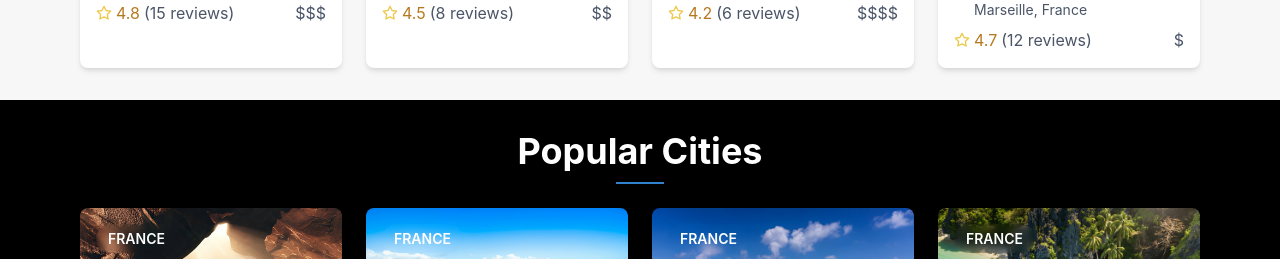
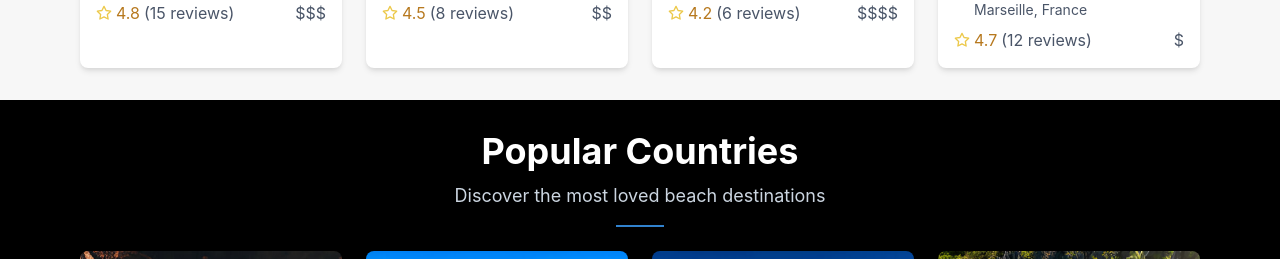
Before and after one commit to rapthar/sandypaths, a React (Create React App) app: page / in a window 1280 px wide. Shown: the part 2327-2586 px from the top of the page. Built offline with nearby package versions, Linux system fonts and the light colour scheme.

Commit message:
Update Homefive.jsx

```diff
--- a/src/Components/Home/Homefive.jsx
+++ b/src/Components/Home/Homefive.jsx
@@ -30,11 +30,14 @@ const countries = [
       <Box bg="black" w="100%" pt="30px" pb="8">
         <Box maxW="6xl" mx="auto" px="4">
           <Heading as="h2" size="xl" textAlign="center" mb={2} color="white">
-            Popular Cities
+            Popular Countries
           </Heading>
+          <Text textAlign="center" fontSize="lg" mb={4} color="gray.300">
+            Discover the most loved beach destinations
+          </Text>
           <Box h="2px" w="48px" bg="blue.500" mx="auto" mb={6}></Box>
 
-          <Box display="grid" gridTemplateColumns={{ base: "1fr", md: "repeat(2, 1fr)", lg: "repeat(4, 1fr)" }} gap="6">
+          <Box display="grid" gridTemplateColumns={{ base: "1fr", md: "repeat(2, 1fr)", lg: "repeat(4, 1fr)" }} gap="6" h="363px">
             {countries.map((country, index) => (
               <CountryCard key={index} country={country} />
             ))}
```
